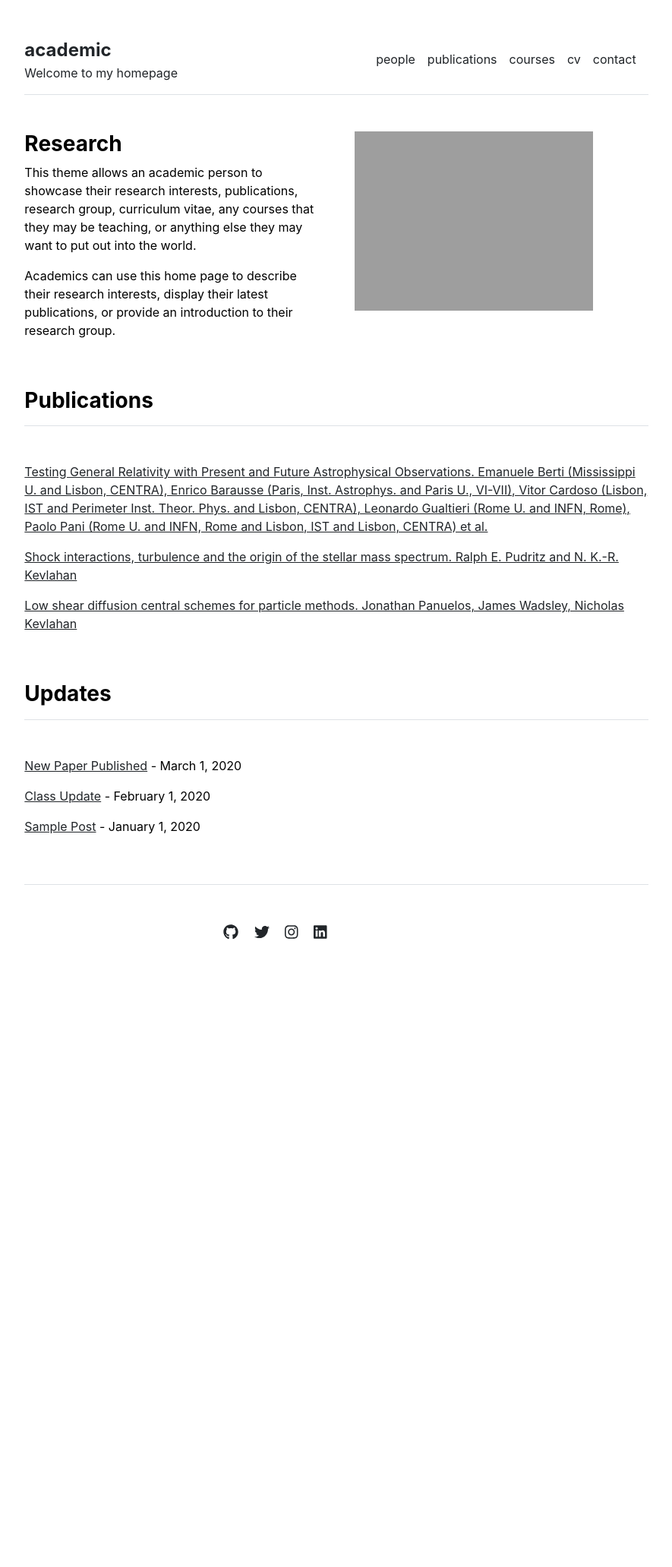
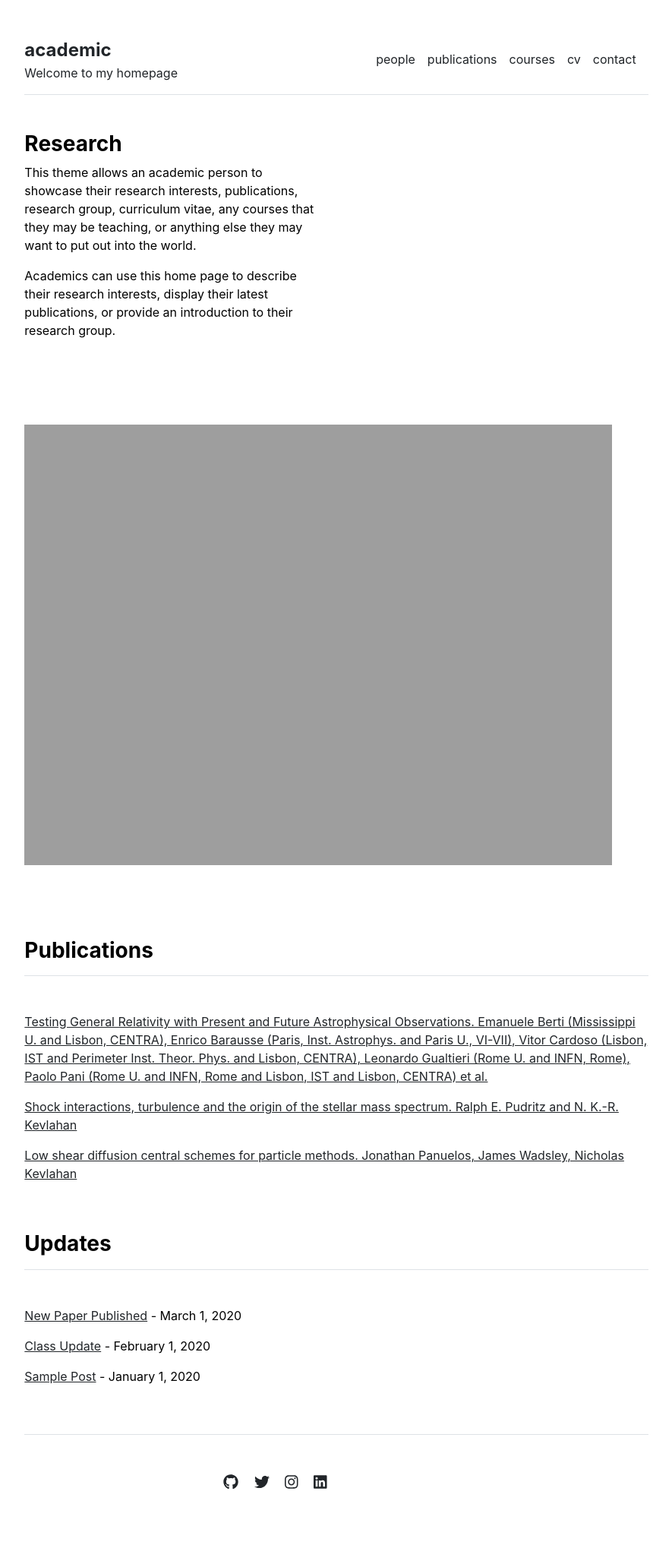
Before and after one commit to akakpokonou/akakpokonou.github.io, a Jekyll site: the page built from index.md, in a window 1280 px wide. Shown: the whole page at 76% size, without its empty margins (197-1082 px from the left). Built offline with Jekyll 4.4.1, drawn with Linux system fonts in a browser that asks for light colours; before the commit the page ends 1339 px from its top, so only the background shows below that.

Commit message:
Update home.html

```diff
--- a/_layouts/home.html
+++ b/_layouts/home.html
@@ -7,7 +7,7 @@ layout: default
     <h3 class="fw-bold">Research</h3>
     {{ content }}
   </div>
-  <div class="col-md-5">
+  <div class="row g-5 mb-5">
     <img src="{{ site.github.url }}/assets/img/home.jpg" alt="Home" width="100%">
   </div>
 </div>
```
